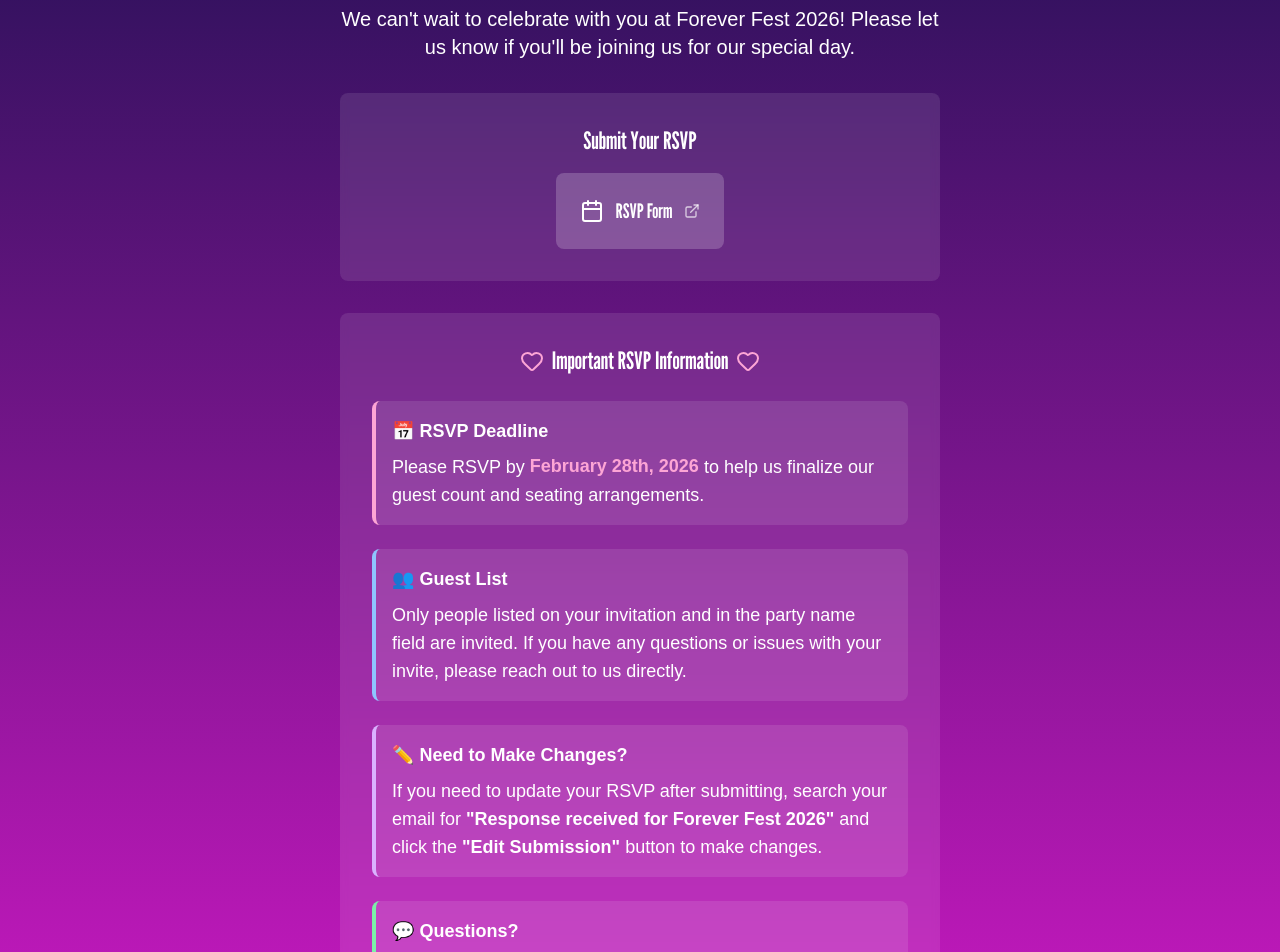
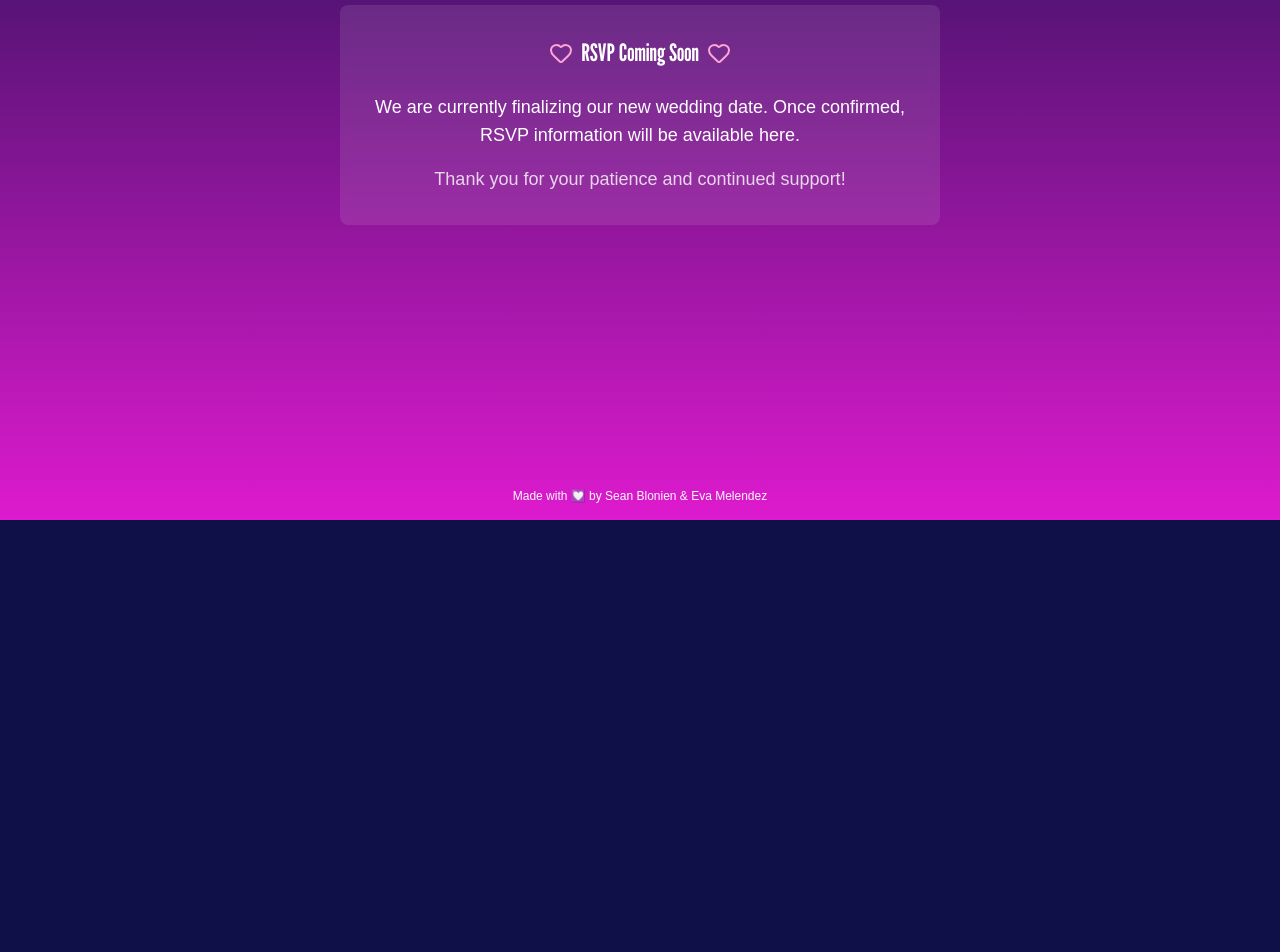
Before and after one commit to seanblonien/forever-fest-2026, a Next.js app: page /rsvp in a window 1280 px wide. Shown: the part 280-1232 px from the top of the page. After the commit the page ends 800 px from the top, so only its background shows below. Built offline with nearby package versions, Linux system fonts and the light colour scheme.

Commit message:
fix: Updated website with postpone information

```diff
--- a/app/rsvp/page.tsx
+++ b/app/rsvp/page.tsx
@@ -1,4 +1,5 @@
-import { Calendar, ExternalLink, Heart } from 'lucide-react';
+/* eslint-disable @stylistic/max-len -- code comment */
+import { Heart } from 'lucide-react';
 import { Metadata } from 'next';
 import { createPageMetadata } from '@/lib';
 
@@ -7,88 +8,115 @@ export const metadata: Metadata = createPageMetadata({
   description: 'RSVP to Forever Fest 2026 - Sean & Eva\'s Wedding celebration.',
 });
 
+// POSTPONED: Show "RSVP Coming Soon" until new date is confirmed
+// Delete this component and uncomment RsvpPageOriginal below when ready
 function RsvpPage() {
   return (
     <div className='w-full max-w-150 mx-auto text-center text-white pt-6 pb-12 px-2 md:px-0'>
       <h1 className='text-4xl md:text-6xl mb-8 font-league-gothic'>RSVP</h1>
       <div className='space-y-8 text-lg md:text-xl'>
-        <p>
-          {'We can\'t wait to celebrate with you at Forever Fest 2026! Please let us know if you\'ll be joining us for our special day.'}
-        </p>
-
-        {/* RSVP Form Button */}
-        <div className='bg-white/10 backdrop-blur-xs rounded-lg p-8'>
-          <h2 className='text-2xl mb-4 font-league-gothic'>Submit Your RSVP</h2>
-          <a
-            aria-label='Link to RSVP form '
-            className='inline-flex items-center justify-center gap-3 bg-white/20 hover:bg-white/30 transition-colors duration-200 rounded-lg p-6 group text-xl font-league-gothic'
-            href='/rsvp-form'
-            rel='noopener noreferrer'
-            target='_blank'
-          >
-            <Calendar className='w-6 h-6 text-white group-hover:scale-110 transition-transform duration-200' />
-            <span>RSVP Form</span>
-            <ExternalLink className='w-4 h-4 text-white/70 group-hover:text-white transition-colors duration-200' />
-          </a>
-        </div>
-
-        {/* RSVP Details & Help */}
         <div className='bg-white/10 backdrop-blur-xs rounded-lg p-8'>
           <div className='flex items-center justify-center gap-2 mb-6'>
             <Heart className='w-6 h-6 text-pink-300' />
-            <h2 className='text-2xl font-league-gothic'>Important RSVP Information</h2>
+            <h2 className='text-2xl font-league-gothic'>RSVP Coming Soon</h2>
             <Heart className='w-6 h-6 text-pink-300' />
           </div>
-          <div className='text-base md:text-lg space-y-6 text-left'>
-            {/* RSVP Deadline */}
-            <div className='bg-white/10 rounded-lg p-4 border-l-4 border-pink-300'>
-              <p className='font-semibold mb-2'>📅 RSVP Deadline</p>
-              <p>
-                Please RSVP by
-                {' '}
-                <strong className='text-pink-300 animate-gentle-bounce inline-block'>February 28th, 2026</strong>
-                {' '}
-                to help us finalize our guest count and seating arrangements.
-              </p>
-            </div>
-
-            {/* Guest List */}
-            <div className='bg-white/10 rounded-lg p-4 border-l-4 border-blue-300'>
-              <p className='font-semibold mb-2'>👥 Guest List</p>
-              <p>
-                Only people listed on your invitation and in the party name field
-                are invited. If you have any questions or issues with your invite,
-                please reach out to us directly.
-              </p>
-            </div>
-
-            {/* Editing Your RSVP */}
-            <div className='bg-white/10 rounded-lg p-4 border-l-4 border-purple-300'>
-              <p className='font-semibold mb-2'>✏️ Need to Make Changes?</p>
-              <p>
-                If you need to update your RSVP after submitting, search your email for
-                {' '}
-                <strong>&quot;Response received for Forever Fest 2026&quot;</strong>
-                {' '}
-                and click the
-                {' '}
-                <strong>&quot;Edit Submission&quot;</strong>
-                {' '}
-                button to make changes.
-              </p>
-            </div>
-
-            {/* Questions */}
-            <div className='bg-white/10 rounded-lg p-4 border-l-4 border-green-300'>
-              <p className='font-semibold mb-2'>💬 Questions?</p>
-              <p>
-                {'If you have any questions about your RSVP or need assistance, please don\'t hesitate to reach out to us directly. We\'re here to help!'}
-              </p>
-            </div>
-          </div>
+          <p className='text-base md:text-lg'>
+            We are currently finalizing our new wedding date.
+            Once confirmed, RSVP information will be available here.
+          </p>
+          <p className='text-base md:text-lg mt-4 text-white/80'>
+            Thank you for your patience and continued support!
+          </p>
         </div>
       </div>
     </div>
   );
 }
+
+// function RsvpPage() {
+//   return (
+//     <div className='w-full max-w-150 mx-auto text-center text-white pt-6 pb-12 px-2 md:px-0'>
+//       <h1 className='text-4xl md:text-6xl mb-8 font-league-gothic'>RSVP</h1>
+//       <div className='space-y-8 text-lg md:text-xl'>
+//         <p>
+//           {'We can\'t wait to celebrate with you at Forever Fest 2026! Please let us know if you\'ll be joining us for our special day.'}
+//         </p>
+
+//         {/* RSVP Form Button */}
+//         <div className='bg-white/10 backdrop-blur-xs rounded-lg p-8'>
+//           <h2 className='text-2xl mb-4 font-league-gothic'>Submit Your RSVP</h2>
+//           <a
+//             aria-label='Link to RSVP form '
+//             className='inline-flex items-center justify-center gap-3 bg-white/20 hover:bg-white/30 transition-colors duration-200 rounded-lg p-6 group text-xl font-league-gothic'
+//             href='/rsvp-form'
+//             rel='noopener noreferrer'
+//             target='_blank'
+//           >
+//             <Calendar className='w-6 h-6 text-white group-hover:scale-110 transition-transform duration-200' />
+//             <span>RSVP Form</span>
+//             <ExternalLink className='w-4 h-4 text-white/70 group-hover:text-white transition-colors duration-200' />
+//           </a>
+//         </div>
+
+//         {/* RSVP Details & Help */}
+//         <div className='bg-white/10 backdrop-blur-xs rounded-lg p-8'>
+//           <div className='flex items-center justify-center gap-2 mb-6'>
+//             <Heart className='w-6 h-6 text-pink-300' />
+//             <h2 className='text-2xl font-league-gothic'>Important RSVP Information</h2>
+//             <Heart className='w-6 h-6 text-pink-300' />
+//           </div>
+//           <div className='text-base md:text-lg space-y-6 text-left'>
+//             {/* RSVP Deadline */}
+//             <div className='bg-white/10 rounded-lg p-4 border-l-4 border-pink-300'>
+//               <p className='font-semibold mb-2'>📅 RSVP Deadline</p>
+//               <p>
+//                 Please RSVP by
+//                 {' '}
+//                 <strong className='text-pink-300 animate-gentle-bounce inline-block'>February 28th, 2026</strong>
+//                 {' '}
+//                 to help us finalize our guest count and seating arrangements.
+//               </p>
+//             </div>
+
+//             {/* Guest List */}
+//             <div className='bg-white/10 rounded-lg p-4 border-l-4 border-blue-300'>
+//               <p className='font-semibold mb-2'>👥 Guest List</p>
+//               <p>
+//                 Only people listed on your invitation and in the party name field
+//                 are invited. If you have any questions or issues with your invite,
+//                 please reach out to us directly.
+//               </p>
+//             </div>
+
+//             {/* Editing Your RSVP */}
+//             <div className='bg-white/10 rounded-lg p-4 border-l-4 border-purple-300'>
+//               <p className='font-semibold mb-2'>✏️ Need to Make Changes?</p>
+//               <p>
+//                 If you need to update your RSVP after submitting, search your email for
+//                 {' '}
+//                 <strong>&quot;Response received for Forever Fest 2026&quot;</strong>
+//                 {' '}
+//                 and click the
+//                 {' '}
+//                 <strong>&quot;Edit Submission&quot;</strong>
+//                 {' '}
+//                 button to make changes.
+//               </p>
+//             </div>
+
+//             {/* Questions */}
+//             <div className='bg-white/10 rounded-lg p-4 border-l-4 border-green-300'>
+//               <p className='font-semibold mb-2'>💬 Questions?</p>
+//               <p>
+//                 {'If you have any questions about your RSVP or need assistance, please don\'t hesitate to reach out to us directly. We\'re here to help!'}
+//               </p>
+//             </div>
+//           </div>
+//         </div>
+//       </div>
+//     </div>
+//   );
+// }
+/* eslint-enable @stylistic/max-len */
 export default RsvpPage;
--- a/app/schedule/page.tsx
+++ b/app/schedule/page.tsx
@@ -96,6 +96,12 @@ function SchedulePage() {
     <div className='w-full max-w-150 mx-auto text-center text-white pt-6 pb-12 px-2 md:px-0'>
       <h1 className='text-4xl md:text-6xl mb-4 font-league-gothic'>Schedule</h1>
 
+      <div className='bg-white/10 backdrop-blur-xs rounded-lg p-4 mb-8 text-base md:text-lg'>
+        <p className='text-white/90'>
+          📅 Exact dates are being finalized. Times and events will remain the same!
+        </p>
+      </div>
+
       <section className='text-left'>
         <WeekendTimeline />
       </section>
--- a/components/shared/navigation.tsx
+++ b/components/shared/navigation.tsx
@@ -9,7 +9,8 @@ const navItems: ({ href: Route; label: string } | null)[] = [
   { label: 'TRAVEL', href: '/travel' },
   { label: 'REGISTRY', href: '/registry' },
   { label: 'FAQS', href: '/faqs' },
-  { label: 'RSVP', href: '/rsvp' },
+  // RSVP hidden until new date is confirmed
+  // { label: 'RSVP', href: '/rsvp' },
 ];
 
 export function Navigation({ className = '' }: StyleProps) {
--- a/lib/scheduleData.ts
+++ b/lib/scheduleData.ts
@@ -20,9 +20,11 @@ export type ScheduleDay = {
   venue?: ScheduleVenue;
 };
 
+// POSTPONED: Change dates back to 'Friday, March 27th' and 'Saturday, March 28th' when new date is confirmed
 export const scheduleDays: ScheduleDay[] = [
   {
-    date: 'Friday, March 27th',
+    // POSTPONED: date: 'Friday, March 27th',
+    date: 'Friday (Date TBD)',
     title: 'Welcome Party',
     time: '7:30 PM - 10:00 PM',
     venue: {
@@ -34,7 +36,8 @@ export const scheduleDays: ScheduleDay[] = [
     events: [],
   },
   {
-    date: 'Saturday, March 28th',
+    // POSTPONED: date: 'Saturday, March 28th',
+    date: 'Saturday (Date TBD)',
     title: 'Wedding Day',
     venue: {
       name: 'DEC on Dragon',
--- a/package.json
+++ b/package.json
@@ -5,7 +5,7 @@
   "private": true,
   "sideEffects": false,
   "description": "Sean & Eva's wedding website for Forever Fest 2026",
-  "packageManager": "pnpm@10.28.1+sha512.7d7dbbca9e99447b7c3bf7a73286afaaf6be99251eb9498baefa7d406892f67b879adb3a1d7e687fc4ccc1a388c7175fbaae567a26ab44d1067b54fcb0d6a316",
+  "packageManager": "pnpm@10.28.2+sha512.41872f037ad22f7348e3b1debbaf7e867cfd448f2726d9cf74c08f19507c31d2c8e7a11525b983febc2df640b5438dee6023ebb1f84ed43cc2d654d2bc326264",
   "engines": {
     "node": ">=24",
     "pnpm": ">=10",
```
Also changed, not shown: app/(home)/_components/countdown-timer.tsx (+19 -0 lines), app/(home)/_components/event-details.tsx (+7 -6 lines), app/(home)/page.tsx (+5 -4 lines), lib/faqData.ts (+5 -2 lines).
